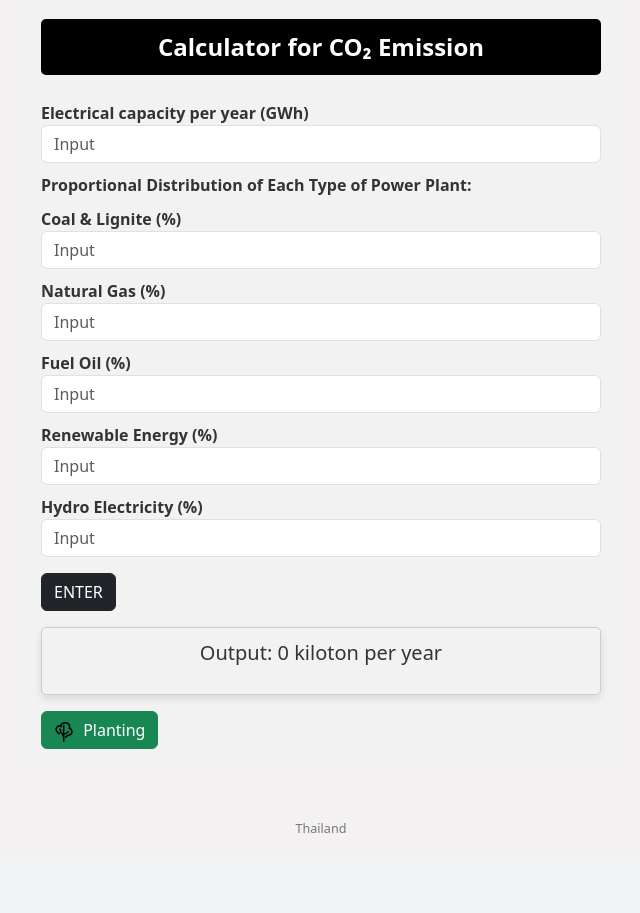
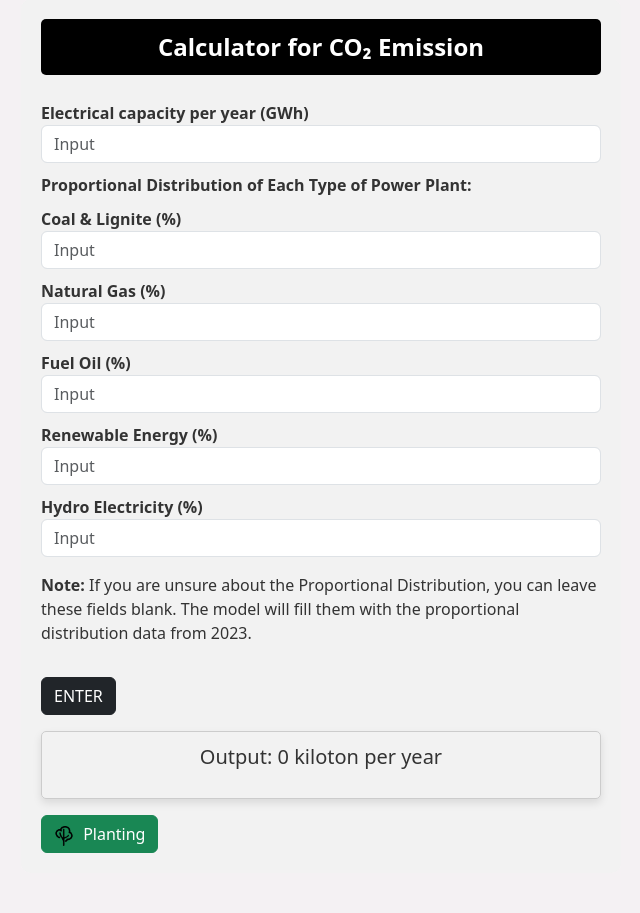
Before and after one commit to MrWhiteC/ml2024_project, a Flask app: page /co2_emission in a window 1280 px wide. Shown: the part 111-1024 px from the top of the page, without its empty margins (319-959 px from the left). Before the commit the page ends 944 px from the top, so only its background shows below. Run offline with Flask 3, Linux system fonts and the light colour scheme; parts of the project's set-up code (start-up, migrations or seed data) failed here and were passed over.

Commit message:
no message

```diff
--- a/web/app.py
+++ b/web/app.py
@@ -30,13 +30,24 @@ def co2_emission():
         # Get data from the form input
         data = request.get_json()
 
+        # Safely extract the values or use default values if they are missing
         electricity_capacity = data['electricity_capacity']
-        coal_percentage = data['coal_percentage']
-        natural_gas_percentage = data['natural_gas_percentage']
-        fuel_oil_percentage = data['fuel_oil_percentage']
-        renewable_percentage = data['renewable_percentage']
-        hydro_percentage = data['hydro_percentage']
-        month_input = [0, 0, 0, 0, 1, 0, 0, 0, 0, 0, 0, 0]  # One-hot encoded for a particular month (Jan)
+
+        coal_percentage = data.get('coal_percentage')
+        natural_gas_percentage = data.get('natural_gas_percentage')
+        fuel_oil_percentage = data.get('fuel_oil_percentage')
+        renewable_percentage = data.get('renewable_percentage')
+        hydro_percentage = data.get('hydro_percentage')
+
+        # Apply default values if necessary
+        coal_percentage = float(coal_percentage) if coal_percentage is not None else 16.0
+        natural_gas_percentage = float(natural_gas_percentage) if natural_gas_percentage is not None else 69.0
+        fuel_oil_percentage = float(fuel_oil_percentage) if fuel_oil_percentage is not None else 0.0
+        renewable_percentage = float(renewable_percentage) if renewable_percentage is not None else 11.0
+        hydro_percentage = float(hydro_percentage) if hydro_percentage is not None else 4.0
+
+        # Set month as one-hot encoding (default: Jan)
+        month_input = [0, 0, 0, 0, 1, 0, 0, 0, 0, 0, 0, 0]  # One-hot encoded for January
 
         # Preprocess the power plant input data
         electricity_capacity_per_month = electricity_capacity * 0.0776922
@@ -59,7 +70,7 @@ def co2_emission():
         prediction = model.predict(features_scaled)
 
         # Multiple month to year
-        prediction = prediction*12.8099757426394
+        prediction = prediction * 12.8099757426394
 
         # Return the CO₂ emission result as JSON
         return jsonify({'co2_emission': prediction[0]})
@@ -68,6 +79,7 @@ def co2_emission():
     return render_template('co2_emission.html')
 
 
+
 @app.route('/planting')
 def planting():
     return render_template('planting.html')
--- a/web/templates/co2_emission.html
+++ b/web/templates/co2_emission.html
@@ -33,6 +33,11 @@
 
                 <label for="hydro_input">Hydro Electricity (%)</label>
                 <input type="number" id="hydro_input" class="form-control" placeholder="Input" required>
+            </div>
+
+            <!-- Note for distribution -->
+            <div class="note-box mt-3">
+                <p><strong>Note:</strong> If you are unsure about the Proportional Distribution, you can leave these fields blank. The model will fill them with the proportional distribution data from 2023.</p>
             </div>
 
             <!-- Calculate button -->
```
